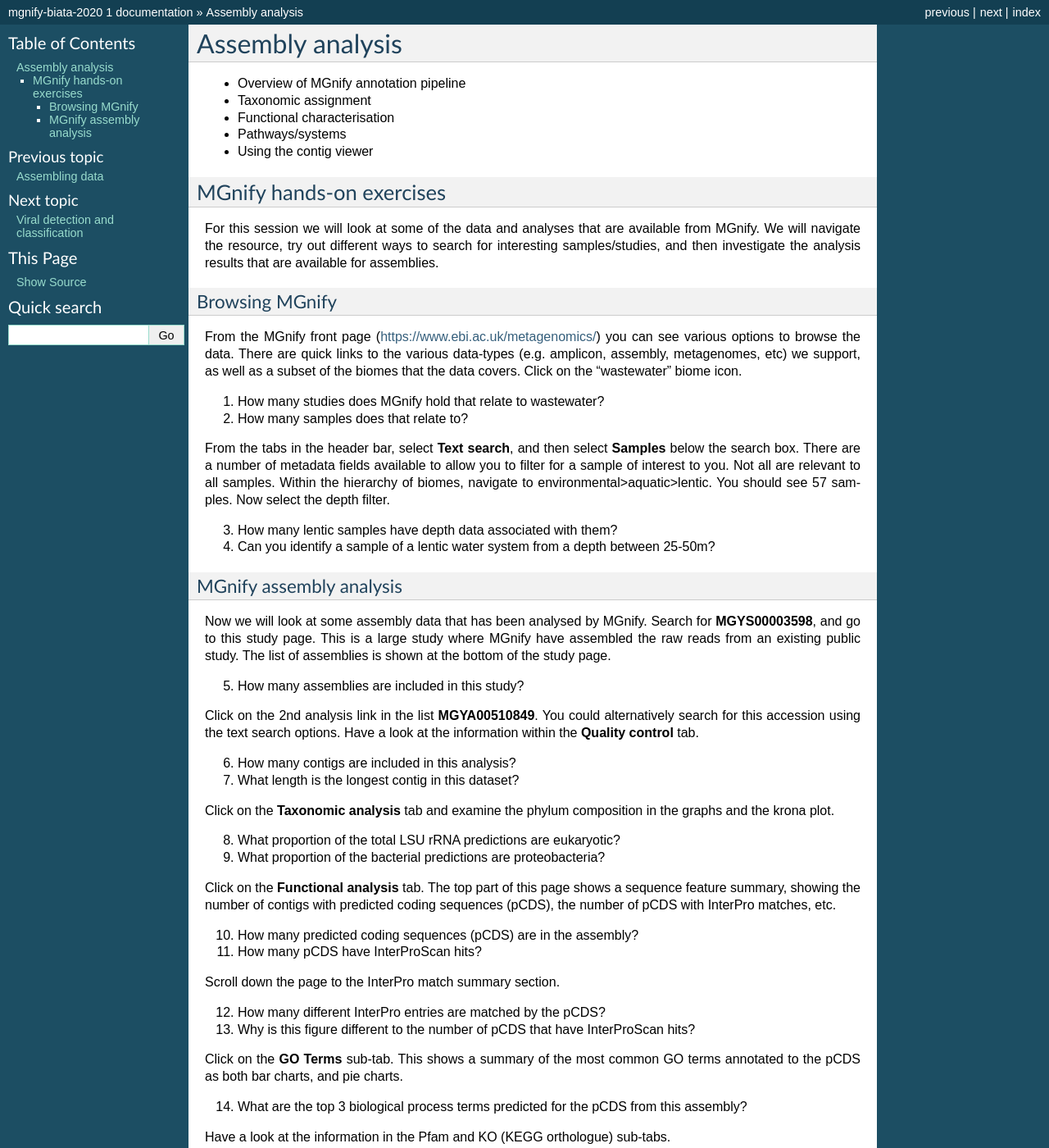
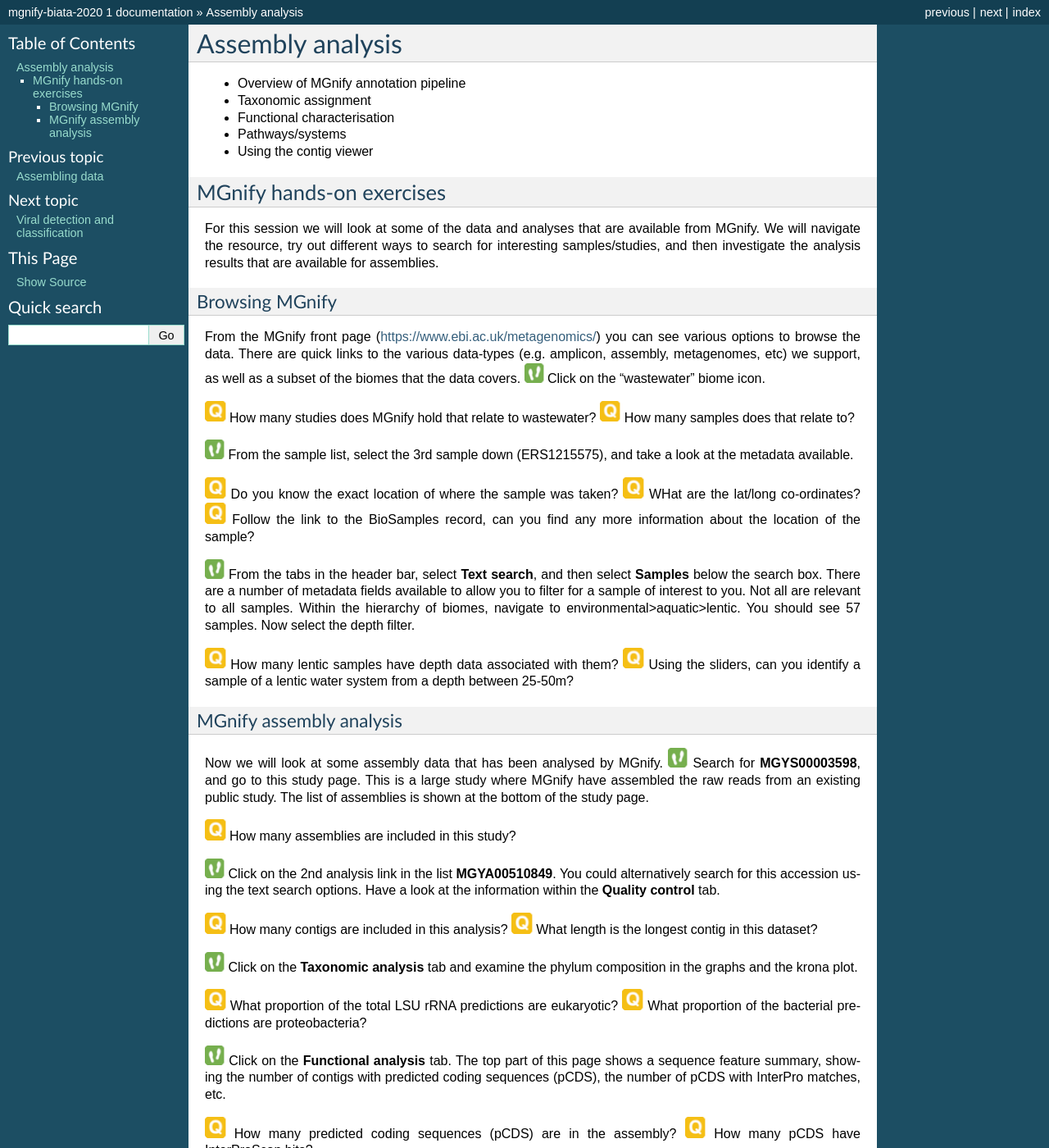
Before and after one commit to EBI-Metagenomics/mgnify-biata-2020, a Sphinx documentation site: the page built from docs/source/assembly-2.rst, in a window 1280 px wide and 1400 px high. Shown: the whole window at 82% size. Built offline with Sphinx 7.4.7, drawn with Linux system fonts in a browser that asks for light colours; some of the changed text lies outside the part shown.

Commit message:
add icons and questions

```diff
--- a/docs/source/assembly-2.rst
+++ b/docs/source/assembly-2.rst
@@ -1,3 +1,14 @@
+.. |info| image:: media/info.png
+   :width: 0.26667in
+   :height: 0.26667in
+.. |action| image:: media/action.png
+   :width: 0.25in
+   :height: 0.25in
+.. |question| image:: media/question.png
+   :width: 0.26667in
+   :height: 0.26667in
+
+
 *****************
 Assembly analysis
 *****************
@@ -17,64 +28,72 @@
 Browsing MGnify
 ****************
 
-From the MGnify front page (https://www.ebi.ac.uk/metagenomics/) you can see various options to browse the data. There are quick links to the various data-types (e.g. amplicon, assembly, metagenomes, etc) we support, as well as a subset of the biomes that the data covers. Click on  the "wastewater" biome icon.
+From the MGnify front page (https://www.ebi.ac.uk/metagenomics/) you can see various options to browse the data. There are quick links to the various data-types (e.g. amplicon, assembly, metagenomes, etc) we support, as well as a subset of the biomes that the data covers.
+|action| Click on  the "wastewater" biome icon.
 
-1. How many studies does MGnify hold that relate to wastewater?
-2. How many samples does that relate to?
+|question| How many studies does MGnify hold that relate to wastewater?
+|question| How many samples does that relate to?
 
-From the tabs in the header bar, select **Text search**, and then select **Samples** below the search box. There are a number of  metadata fields available to allow you to filter for a sample of interest to you. Not all are relevant to all samples.
+|action| From the sample list, select the 3rd sample down (ERS1215575), and take a look at the metadata available.
+
+|question| Do you know the exact location of where the sample was taken?
+|question| WHat are the lat/long co-ordinates?
+|question| Follow the link to the BioSamples record, can you find any more information about the location of the sample?
+
+|action| From the tabs in the header bar, select **Text search**, and then select **Samples** below the search box. There are a number of  metadata fields available to allow you to filter for a sample of interest to you. Not all are relevant to all samples.
 Within the hierarchy of biomes, navigate to environmental>aquatic>lentic. You should see 57 samples. Now select the depth filter.
 
-3. How many lentic samples have depth data associated with them?
-4. Can you identify a sample of a lentic water system from a depth between 25-50m?
+|question| How many lentic samples have depth data associated with them?
+|question| Using the sliders, can you identify a sample of a lentic water system from a depth between 25-50m?
 
 MGnify assembly analysis
 **************************
 
-Now we will look at some assembly data that has been analysed by MGnify. Search for **MGYS00003598**, and go to this study page. This is a large study where MGnify have assembled the raw reads from an existing public study. The list of assemblies is shown at the bottom of the study page.
+Now we will look at some assembly data that has been analysed by MGnify.
+|action| Search for **MGYS00003598**, and go to this study page. This is a large study where MGnify have assembled the raw reads from an existing public study. The list of assemblies is shown at the bottom of the study page.
 
-5. How many assemblies are included in this study?
+|question| How many assemblies are included in this study?
 
-Click on the 2nd analysis link in the list **MGYA00510849**. You could alternatively search for this accession using the text search options.
-Have a look at the information within the **Quality control** tab.
+|action| Click on the 2nd analysis link in the list **MGYA00510849**. You could alternatively search for this accession using the text search options. Have a look at the information within the **Quality control** tab.
 
-6. How many contigs are included in this analysis?
-7. What length is the longest contig in this dataset?
+|question| How many contigs are included in this analysis?
+|question| What length is the longest contig in this dataset?
 
-Click on the **Taxonomic analysis** tab and examine the phylum composition in the graphs and the krona plot.
+|action| Click on the **Taxonomic analysis** tab and examine the phylum composition in the graphs and the krona plot.
 
-8. What proportion of the total LSU rRNA predictions are eukaryotic?
-9. What proportion of the bacterial predictions are proteobacteria?
+|question| What proportion of the total LSU rRNA predictions are eukaryotic?
+|question| What proportion of the bacterial predictions are proteobacteria?
 
-Click on the **Functional analysis** tab. The top part of this page shows a sequence feature summary, showing the number of contigs with predicted coding sequences (pCDS), the number of pCDS with InterPro matches, etc.
+|action| Click on the **Functional analysis** tab. The top part of this page shows a sequence feature summary, showing the number of contigs with predicted coding sequences (pCDS), the number of pCDS with InterPro matches, etc.
 
-10. How many predicted coding sequences (pCDS) are in the assembly?
-11. How many pCDS have InterProScan hits?
+|question| How many predicted coding sequences (pCDS) are in the assembly?
+|question| How many pCDS have InterProScan hits?
 
-Scroll down the page to the InterPro match summary section.
+|action| Scroll down the page to the InterPro match summary section.
 
-12. How many different InterPro entries are matched by the pCDS?
-13. Why is this figure different to the number of pCDS that have InterProScan hits?
+|question| How many different InterPro entries are matched by the pCDS?
+|question| Why is this figure different to the number of pCDS that have InterProScan hits?
 
-Click on the **GO Terms** sub-tab. This shows a summary of the most common GO terms annotated to the pCDS as both bar charts, and pie charts.
+|action| Click on the **GO Terms** sub-tab. This shows a summary of the most common GO terms annotated to the pCDS as both bar charts, and pie charts.
 
-14. What are the top 3 biological process terms predicted for the pCDS from this assembly?
+|question| What are the top 3 biological process terms predicted for the pCDS from this assembly?
 
-Have a look at the information in the Pfam and KO (KEGG orthologue) sub-tabs.
+|action| Have a look at the information in the **Pfam** and **KO** (KEGG orthologue) sub-tabs.
 
-Click on the **Pathways/Systems** tab. Have a look at the data reported in the 3 sub-tabs: KEGG Module, Genome Properties, and antiSMASH.
+|action| Click on the **Pathways/Systems** tab. Have a look at the data reported in the 3 sub-tabs: KEGG Module, Genome Properties, and antiSMASH.
 
-15. How many KEGG modules are reported for this assembly?
-16. How many of these are 100% complete (i.e. all of the constituent KOs are found)?
-17. How many Genome Properties of the category **DNA handling**, are found within this assembly?
-18. How many non-ribosomal peptide synthetase gene clusters are identified by antiSMASH in this assembly?
+|question| How many KEGG modules are reported for this assembly?
+|question| How many of these are 100% complete (i.e. all of the constituent KOs are found)?
+|question| How many Genome Properties of the category **DNA handling**, are found within this assembly?
+|question| What is the most common class of biosynthetic gene cluster found in this assembly?
+|question| How many non-ribosomal peptide synthetase gene clusters are identified by antiSMASH in this assembly?
 
-Click on the **Contig Viewer** tab.
-Load the data for the 4th contig in the list by clicking on the contig name (ERZ501066.4-NODE-4-length-276957-cov-33.799655). This contig will now be loaded into the viewer.
+|action| Click on the **Contig Viewer** tab. Load the data for the 4th contig in the list by clicking on the contig name (ERZ501066.4-NODE-4-length-276957-cov-33.799655). This contig will now be loaded into the viewer.
 
-19. How long is this contig?
-20. The longest pCDS in the contig appears to start at 202339. What protein is coded for?
-21. Looking at the antiSMASH annotations, where within the contig do any transport-related genes fall?
+|question| How long is this contig?
+|question| The longest pCDS in the contig appears to start at 202339. What protein is coded for?
+|question| Looking at the antiSMASH annotations, where within the contig do any transport-related genes fall?
 
-Zoom into that region to see the predicted regions in more detail. Have a look at the information about the various transport-related genes.
-22. What region of the contig is predicted to code for a major facilitator transporter?
+|action| Zoom into that region to see the predicted regions in more detail. Have a look at the information about the various transport-related genes.
+
+|question| What region of the contig is predicted to code for a major facilitator transporter?
```
